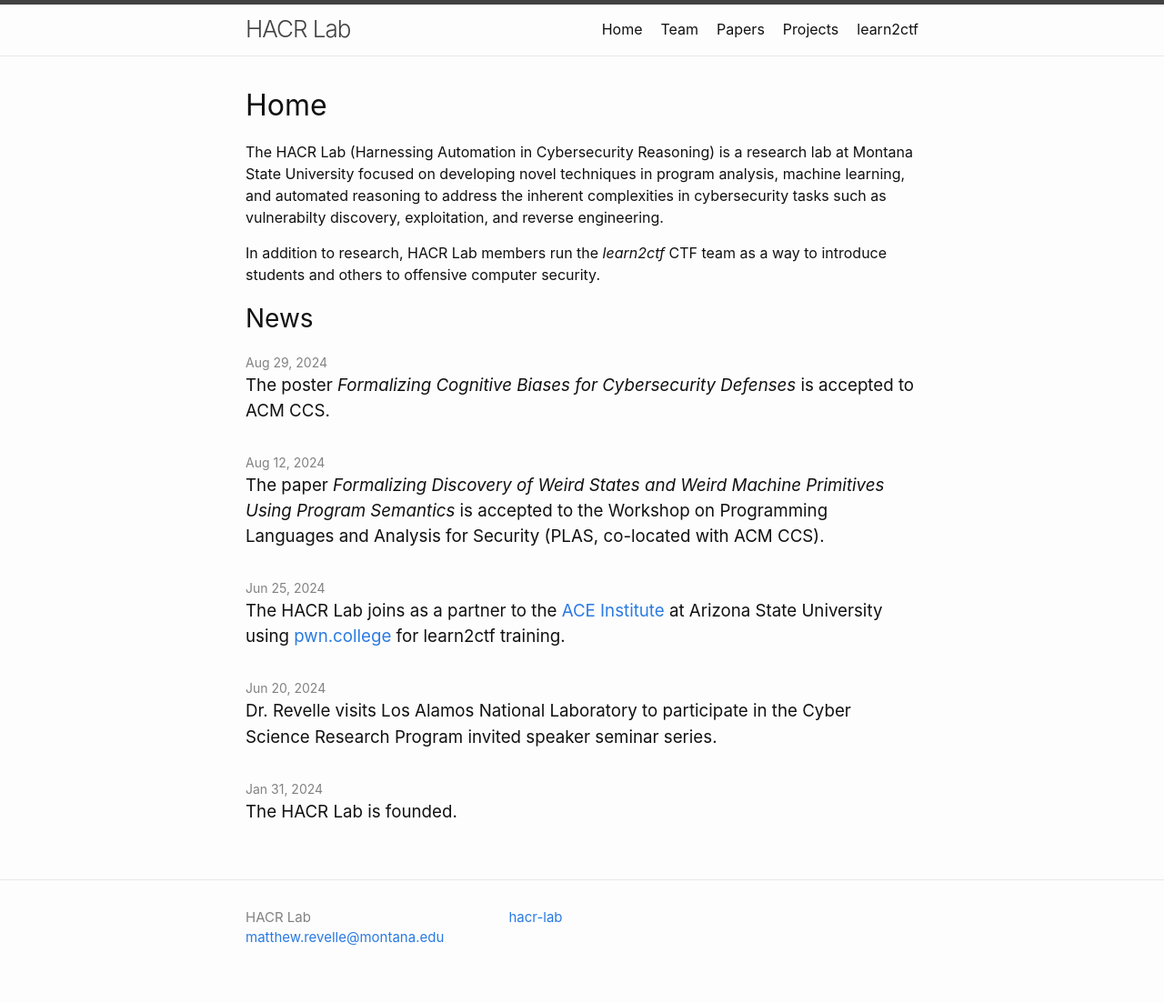
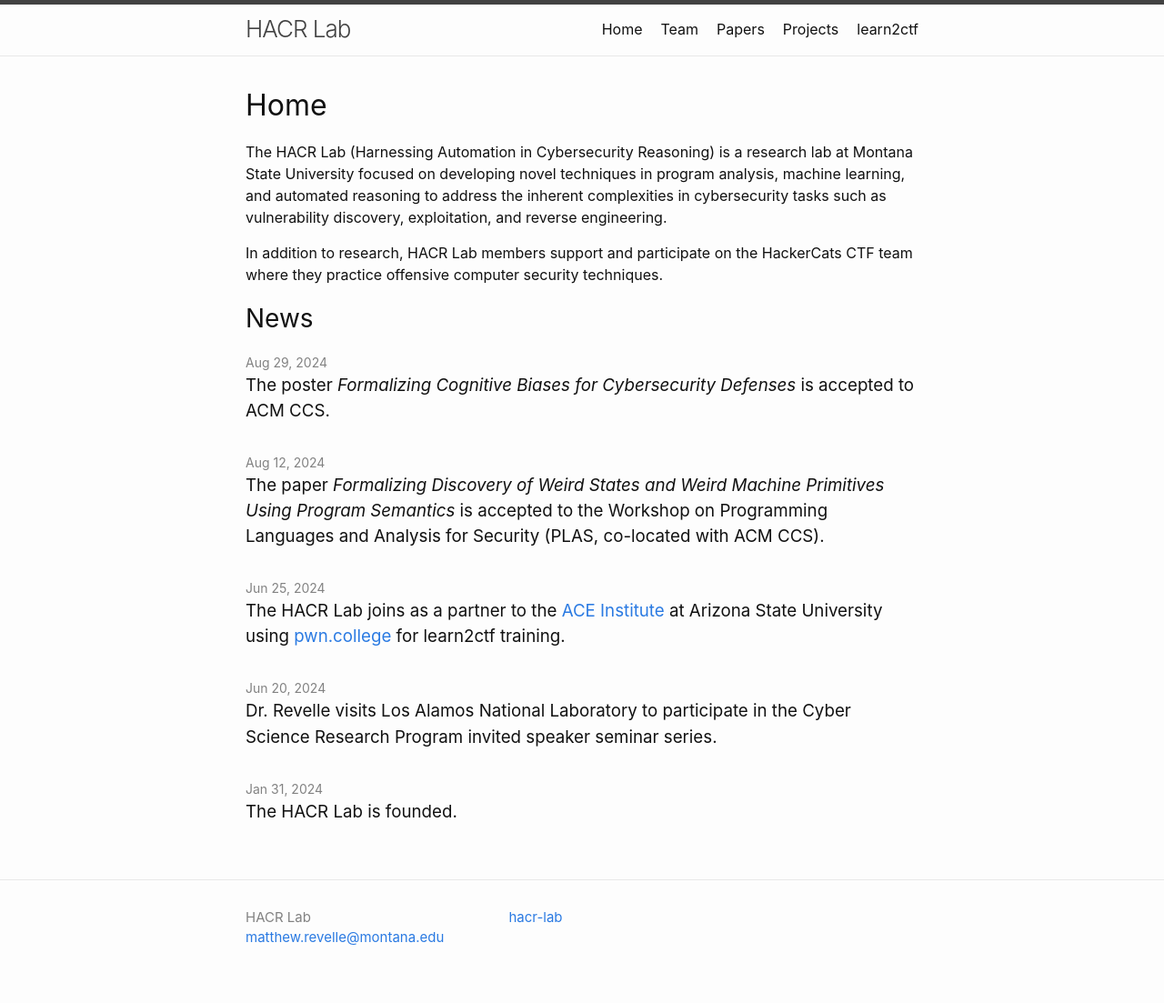
Before and after one commit to hacr-lab/hacr-lab.github.io, a Jekyll site: the page built from index.md, in a window 1280 px wide. Shown: the whole page at 91% size. Built offline with Jekyll 4.4.1, drawn with Linux system fonts in a browser that asks for light colours.

Commit message:
Updated reference to CTF team.

```diff
--- a/index.md
+++ b/index.md
@@ -7,6 +7,6 @@ title: Home
 list_title: News
 ---
 
-The HACR Lab (Harnessing Automation in Cybersecurity Reasoning) is a research lab at Montana State University focused on developing novel techniques in program analysis, machine learning, and automated reasoning to address the inherent complexities in cybersecurity tasks such as vulnerabilty discovery, exploitation, and reverse engineering.
+The HACR Lab (Harnessing Automation in Cybersecurity Reasoning) is a research lab at Montana State University focused on developing novel techniques in program analysis, machine learning, and automated reasoning to address the inherent complexities in cybersecurity tasks such as vulnerability discovery, exploitation, and reverse engineering.
 
-In addition to research, HACR Lab members run the *learn2ctf* CTF team as a way to introduce students and others to offensive computer security.
+In addition to research, HACR Lab members support and participate on the HackerCats CTF team where they practice offensive computer security techniques.
```
